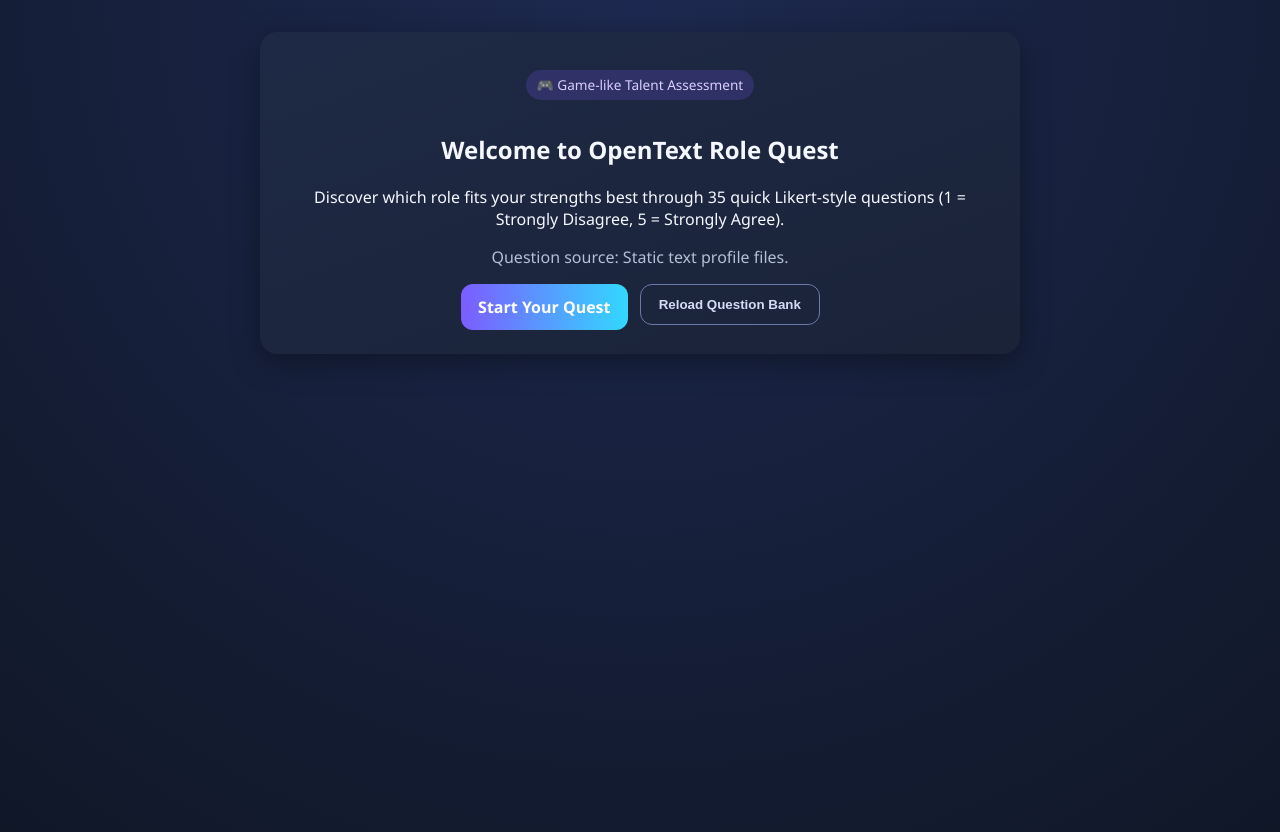
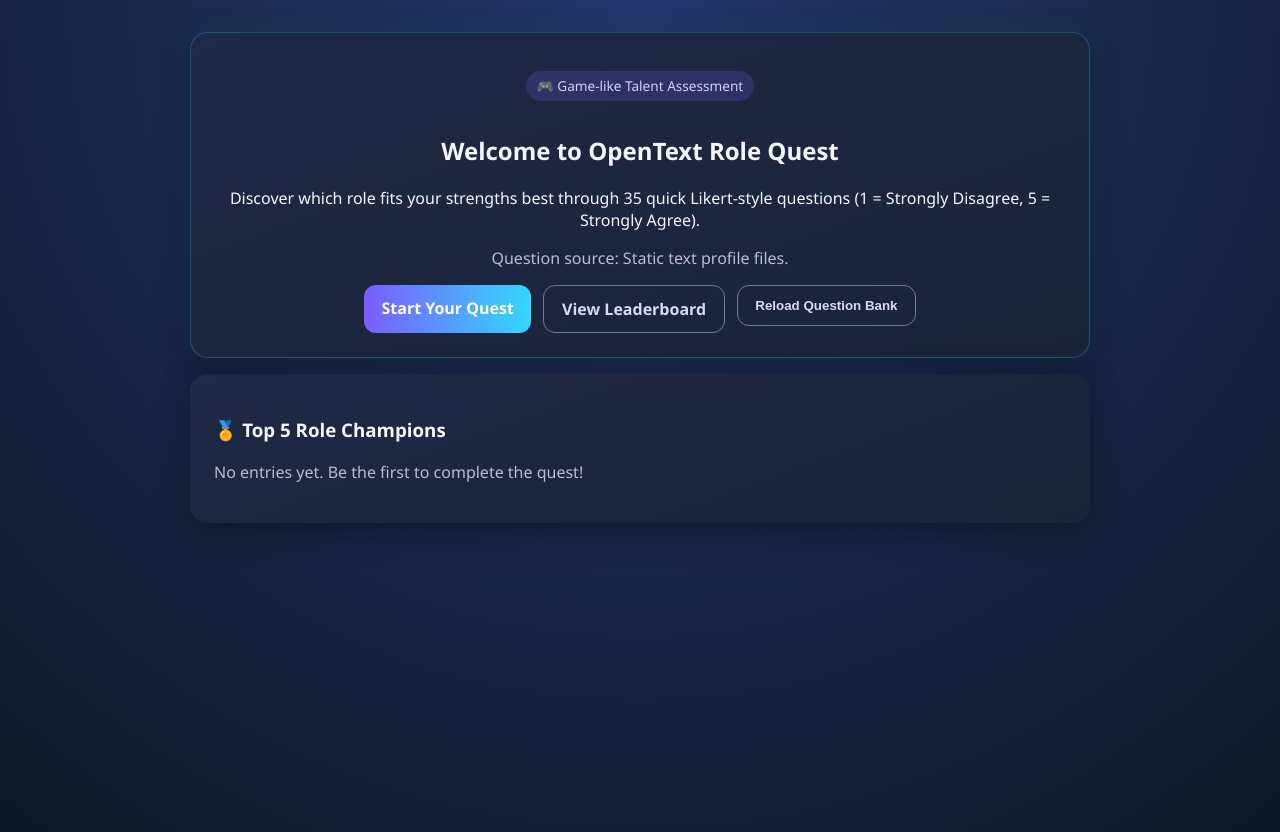
Before and after one commit to JamieSano/JamieSano, a Flask app: page / in a window 1280 px wide. Run offline with Flask 3, Linux system fonts and the light colour scheme.

Commit message:
Add sounds and leaderboard with richer game-like UI

```diff
--- a/app.py
+++ b/app.py
@@ -5,6 +5,7 @@ import os
 import random
 import re
 from dataclasses import dataclass
+from datetime import datetime, timezone
 from pathlib import Path
 
 import requests
@@ -15,11 +16,13 @@ from pypdf import PdfReader
 BASE_DIR = Path(__file__).resolve().parent
 TEXT_PROFILE_DIR = BASE_DIR / "job_profiles"
 PDF_PROFILE_DIR = BASE_DIR / "job_profiles_pdf"
+LEADERBOARD_FILE = BASE_DIR / "leaderboard.json"
 LIKERT_MIN = 1
 LIKERT_MAX = 5
 ROLE_COUNT = 7
 QUESTIONS_PER_ROLE = 5
 MIN_STATEMENTS_PER_ROLE = 7
+LEADERBOARD_LIMIT = 50
 
 
 @dataclass
@@ -32,7 +35,7 @@ class JobProfile:
 
 
 class CopilotQuestionGenerator:
-    """Generates Likert statements from role material using GitHub Models (Copilot token), with local fallback."""
+    """Generate Likert statements via GitHub Models (Copilot token) with local fallback."""
 
     def __init__(self) -> None:
         self.token = os.getenv("GITHUB_TOKEN") or os.getenv("GH_TOKEN")
@@ -50,10 +53,7 @@ class CopilotQuestionGenerator:
         return self._generate_locally(role=role, description=description, material=material, count=count), "local-fallback"
 
     def _generate_via_api(self, role: str, description: str, material: str, count: int) -> list[str]:
-        system_prompt = (
-            "You create psychometric-style Likert statements for career fit assessments. "
-            "Return strict JSON only."
-        )
+        system_prompt = "You create psychometric-style Likert statements for career fit assessments. Return strict JSON only."
         user_prompt = f"""
 Create exactly {count} first-person Likert statements for a {role} role.
 Use the role material and description below.
@@ -70,10 +70,7 @@ Material:\n{material[:8000]}
 """
         response = requests.post(
             self.endpoint,
-            headers={
-                "Authorization": f"Bearer {self.token}",
-                "Content-Type": "application/json",
-            },
+            headers={"Authorization": f"Bearer {self.token}", "Content-Type": "application/json"},
             timeout=25,
             json={
                 "model": self.model,
@@ -86,9 +83,7 @@ Material:\n{material[:8000]}
             },
         )
         response.raise_for_status()
-        data = response.json()
-        content = data["choices"][0]["message"]["content"]
-        parsed = json.loads(content)
+        parsed = json.loads(response.json()["choices"][0]["message"]["content"])
         statements = [self._normalize_statement(item) for item in parsed.get("statements", [])]
         return [item for item in statements if item][:count]
 
@@ -109,7 +104,7 @@ Material:\n{material[:8000]}
             "I pay attention to details in {topic}.",
         ]
 
-        topics = []
+        topics: list[str] = []
         for sentence in seed_sentences:
             cleaned = re.sub(r"[^a-zA-Z0-9\s-]", "", sentence).strip()
             if 4 <= len(cleaned.split()) <= 12:
@@ -129,8 +124,7 @@ Material:\n{material[:8000]}
     @staticmethod
     def _extract_candidate_sentences(text: str) -> list[str]:
         chunks = re.split(r"[\n\r\.\?!;]+", text)
-        filtered = [chunk.strip() for chunk in chunks if 5 <= len(chunk.split()) <= 20]
-        return filtered[:20]
+        return [chunk.strip() for chunk in chunks if 5 <= len(chunk.split()) <= 20][:20]
 
     @staticmethod
     def _normalize_statement(statement: str) -> str:
@@ -184,13 +178,7 @@ def parse_pdf_profile(file_path: Path, generator: CopilotQuestionGenerator) -> J
     fun_fact = lines[2] if len(lines) > 2 else f"OpenText teams rely on {role.lower()} skills for customer impact."
 
     statements, _source = generator.generate(role=role, description=description, material=text, count=MIN_STATEMENTS_PER_ROLE)
-    return JobProfile(
-        key=file_path.stem,
-        role=role,
-        description=description,
-        fun_fact=fun_fact,
-        statements=statements,
-    )
+    return JobProfile(key=file_path.stem, role=role, description=description, fun_fact=fun_fact, statements=statements)
 
 
 def load_profiles() -> tuple[list[JobProfile], str]:
@@ -198,12 +186,10 @@ def load_profiles() -> tuple[list[JobProfile], str]:
 
     pdf_files = sorted(PDF_PROFILE_DIR.glob("*.pdf")) if PDF_PROFILE_DIR.exists() else []
     if pdf_files:
-        profiles = [parse_pdf_profile(path, generator) for path in pdf_files]
-        return profiles, "pdf-copilot"
+        return [parse_pdf_profile(path, generator) for path in pdf_files], "pdf-copilot"
 
     text_files = sorted(TEXT_PROFILE_DIR.glob("*.txt")) if TEXT_PROFILE_DIR.exists() else []
-    profiles = [parse_text_profile(path) for path in text_files]
-    return profiles, "txt-static"
+    return [parse_text_profile(path) for path in text_files], "txt-static"
 
 
 def validate_profiles(profiles: list[JobProfile]) -> None:
@@ -212,6 +198,57 @@ def validate_profiles(profiles: list[JobProfile]) -> None:
     for profile in profiles:
         if len(profile.statements) < MIN_STATEMENTS_PER_ROLE:
             raise ValueError(f"{profile.key} must contain at least {MIN_STATEMENTS_PER_ROLE} statements.")
+
+
+def load_leaderboard() -> list[dict[str, str | int]]:
+    if not LEADERBOARD_FILE.exists():
+        return []
+    try:
+        data = json.loads(LEADERBOARD_FILE.read_text(encoding="utf-8"))
+        if isinstance(data, list):
+            return data
+    except json.JSONDecodeError:
+        return []
+    return []
+
+
+def save_leaderboard(entries: list[dict[str, str | int]]) -> None:
+    LEADERBOARD_FILE.write_text(json.dumps(entries[:LEADERBOARD_LIMIT], indent=2), encoding="utf-8")
+
+
+def add_leaderboard_entry(name: str, course: str, role: str, score: int, score_max: int) -> None:
+    entries = load_leaderboard()
+    percent = round((score / score_max) * 100) if score_max else 0
+    entries.append(
+        {
+            "name": name,
+            "course": course,
+            "role": role,
+            "score": score,
+            "score_max": score_max,
+            "percent": percent,
+            "created_at": datetime.now(timezone.utc).isoformat(),
+        }
+    )
+    entries.sort(key=lambda item: (item.get("percent", 0), item.get("score", 0)), reverse=True)
+    save_leaderboard(entries)
+
+
+def format_leaderboard_entries(entries: list[dict[str, str | int]], limit: int = 10) -> list[dict[str, str | int]]:
+    formatted: list[dict[str, str | int]] = []
+    for idx, entry in enumerate(entries[:limit], start=1):
+        formatted.append(
+            {
+                "rank": idx,
+                "name": entry.get("name", "Unknown"),
+                "course": entry.get("course", ""),
+                "role": entry.get("role", "N/A"),
+                "score": entry.get("score", 0),
+                "score_max": entry.get("score_max", QUESTIONS_PER_ROLE * LIKERT_MAX),
+                "percent": entry.get("percent", 0),
+            }
+        )
+    return formatted
 
 
 PROFILES, PROFILE_SOURCE = load_profiles()
@@ -237,7 +274,14 @@ def get_question_sequence() -> list[dict[str, str | int]]:
 @app.get("/")
 def welcome():
     session.clear()
-    return render_template("welcome.html", profile_source=PROFILE_SOURCE)
+    leaderboard = format_leaderboard_entries(load_leaderboard(), limit=5)
+    return render_template("welcome.html", profile_source=PROFILE_SOURCE, leaderboard=leaderboard)
+
+
+@app.get("/leaderboard")
+def leaderboard():
+    entries = format_leaderboard_entries(load_leaderboard(), limit=50)
+    return render_template("leaderboard.html", entries=entries)
 
 
 @app.get("/start")
@@ -326,6 +370,8 @@ def evaluate():
 
     best_role_key = max(role_scores, key=role_scores.get)
     best_role = PROFILE_LOOKUP[best_role_key]
+    best_role_score = role_scores[best_role_key]
+    max_possible = QUESTIONS_PER_ROLE * LIKERT_MAX
 
     sorted_scores = sorted(
         [{"role": PROFILE_LOOKUP[key].role, "score": value} for key, value in role_scores.items()],
@@ -333,12 +379,17 @@ def evaluate():
         reverse=True,
     )
 
+    add_leaderboard_entry(name=name, course=course, role=best_role.role, score=best_role_score, score_max=max_possible)
+
     return render_template(
         "evaluation.html",
         name=name,
         course=course,
         role=best_role,
         scores=sorted_scores,
+        best_score=best_role_score,
+        best_score_max=max_possible,
+        best_percent=round((best_role_score / max_possible) * 100),
     )
 
 
--- a/static/styles.css
+++ b/static/styles.css
@@ -14,14 +14,16 @@
 body {
   margin: 0;
   font-family: "Segoe UI", Tahoma, Geneva, Verdana, sans-serif;
-  background: radial-gradient(circle at top, #1d2950, var(--bg));
+  background: radial-gradient(circle at top, #23366b, var(--bg));
   color: var(--text);
   min-height: 100vh;
 }
 
 .container {
-  width: min(760px, 94%);
+  width: min(900px, 94%);
   margin: 2rem auto;
+  display: grid;
+  gap: 1rem;
 }
 
 .card {
@@ -29,6 +31,11 @@ body {
   border-radius: 18px;
   padding: 1.5rem;
   box-shadow: 0 8px 30px rgba(0, 0, 0, 0.35);
+}
+
+.neon-card {
+  border: 1px solid rgba(50, 216, 255, 0.25);
+  box-shadow: 0 8px 30px rgba(0, 0, 0, 0.35), 0 0 24px rgba(50, 216, 255, 0.1);
 }
 
 .hero {
@@ -54,6 +61,17 @@ body {
   font-weight: 700;
   text-decoration: none;
   cursor: pointer;
+  transition: transform 0.15s ease;
+}
+
+.btn:hover {
+  transform: translateY(-1px) scale(1.02);
+}
+
+.btn.secondary {
+  background: transparent;
+  border: 1px solid #6b7aa8;
+  color: #d4dcf7;
 }
 
 .form-grid {
@@ -127,6 +145,11 @@ input[type="text"] {
   color: var(--muted);
 }
 
+.highlight {
+  color: #d0ffb4;
+  font-weight: 700;
+}
+
 .fun-fact {
   color: #ffe7ac;
 }
@@ -139,13 +162,13 @@ input[type="text"] {
 .score-list li {
   display: flex;
   justify-content: space-between;
+  gap: 1rem;
   background: #0f1730;
   border: 1px solid #344063;
   border-radius: 10px;
   padding: 0.6rem 0.8rem;
   margin-bottom: 0.45rem;
 }
-
 
 .hero-actions {
   margin-top: 1rem;
@@ -155,8 +178,22 @@ input[type="text"] {
   flex-wrap: wrap;
 }
 
-.btn.secondary {
-  background: transparent;
-  border: 1px solid #6b7aa8;
-  color: #d4dcf7;
+.leaderboard-table {
+  width: 100%;
+  border-collapse: collapse;
+  background: #0f1730;
+  border-radius: 12px;
+  overflow: hidden;
 }
+
+.leaderboard-table th,
+.leaderboard-table td {
+  border-bottom: 1px solid #344063;
+  padding: 0.7rem;
+  text-align: left;
+}
+
+.leaderboard-table th {
+  background: #141d3a;
+  color: #d9ceff;
+}
--- a/templates/base.html
+++ b/templates/base.html
@@ -10,5 +10,6 @@
     <main class="container">
       {% block content %}{% endblock %}
     </main>
+    <script src="{{ url_for('static', filename='game.js') }}"></script>
   </body>
 </html>
--- a/templates/start.html
+++ b/templates/start.html
@@ -1,7 +1,7 @@
 {% extends "base.html" %}
 {% block content %}
-<section class="card">
-  <h2>Player Setup</h2>
+<section class="card neon-card">
+  <h2>🧑‍🚀 Player Setup</h2>
   <p>Before the challenge starts, enter your details.</p>
   {% if error %}
     <p class="error">{{ error }}</p>
@@ -15,7 +15,7 @@
       College Course
       <input type="text" name="course" required value="{{ course or '' }}" />
     </label>
-    <button class="btn" type="submit">Begin Assessment</button>
+    <button class="btn" data-sound="start" type="submit">Begin Assessment</button>
   </form>
 </section>
 {% endblock %}
--- a/templates/welcome.html
+++ b/templates/welcome.html
@@ -1,6 +1,6 @@
 {% extends "base.html" %}
 {% block content %}
-<section class="card hero">
+<section class="card hero neon-card">
   <p class="badge">🎮 Game-like Talent Assessment</p>
   <h1>Welcome to OpenText Role Quest</h1>
   <p>
@@ -16,10 +16,27 @@
     {% endif %}
   </p>
   <div class="hero-actions">
-    <a class="btn" href="{{ url_for('start') }}">Start Your Quest</a>
+    <a class="btn" data-sound="start" href="{{ url_for('start') }}">Start Your Quest</a>
+    <a class="btn secondary" href="{{ url_for('leaderboard') }}">View Leaderboard</a>
     <form method="post" action="{{ url_for('reload_profiles') }}">
-      <button class="btn secondary" type="submit">Reload Question Bank</button>
+      <button class="btn secondary" data-sound="click" type="submit">Reload Question Bank</button>
     </form>
   </div>
 </section>
+
+<section class="card">
+  <h3>🏅 Top 5 Role Champions</h3>
+  {% if leaderboard %}
+  <ul class="score-list">
+    {% for row in leaderboard %}
+      <li>
+        <span>#{{ row.rank }} {{ row.name }} → {{ row.role }}</span>
+        <strong>{{ row.score }}/{{ row.score_max }} ({{ row.percent }}%)</strong>
+      </li>
+    {% endfor %}
+  </ul>
+  {% else %}
+  <p class="muted">No entries yet. Be the first to complete the quest!</p>
+  {% endif %}
+</section>
 {% endblock %}
```
Also changed, not shown: static/game.js (added, +55 -0 lines), templates/evaluation.html (+6 -2 lines), templates/leaderboard.html (added, +39 -0 lines), templates/question.html (+4 -4 lines), README.md.
